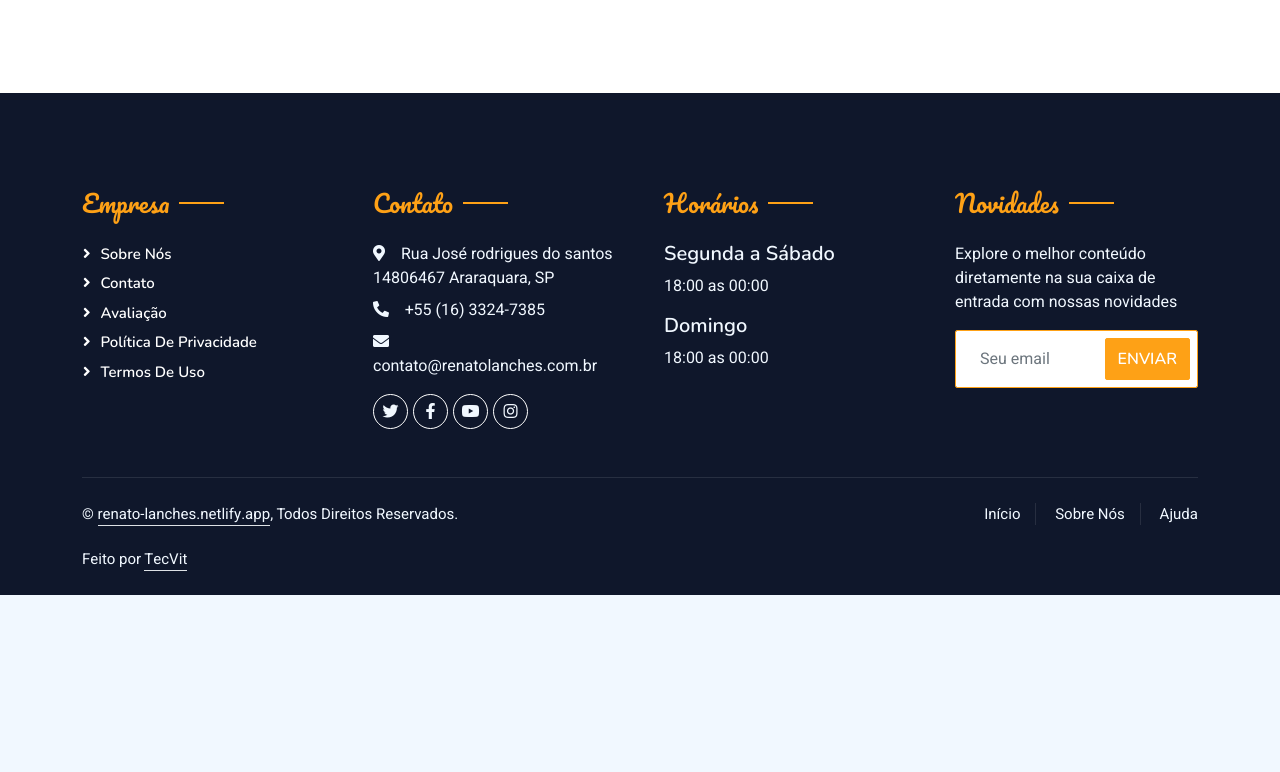
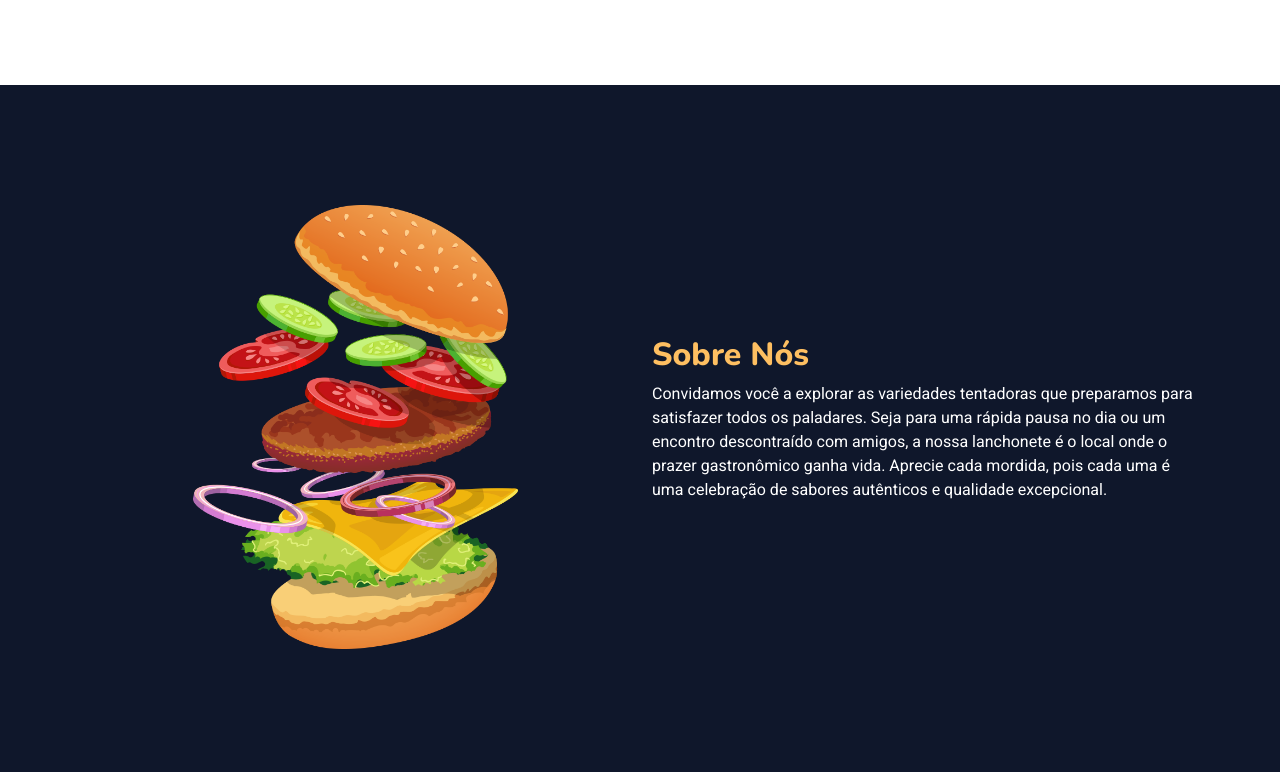
Before and after one commit to PixShopping/Freelancer, a plain HTML site: page about.html in a window 1280 px wide. Shown: the part 1030-1802 px from the top of the page. Before the commit the page ends 1625 px from the top, so only its background shows below. Drawn offline with nearby package versions, Linux system fonts and the light colour scheme.

Commit message:
atualizando about

```diff
--- a/about.html
+++ b/about.html
@@ -30,6 +30,54 @@
 
     <!-- Template Stylesheet -->
     <link href="css/style.css" rel="stylesheet">
+
+
+    <!-- CSS -->
+    <style scoped>
+
+        .about_section {
+            background: #0f172b;
+            padding: 100px 0px;
+            margin: 40px 0px 0px 0px;
+            display: flex;
+            align-items: center;
+        }
+
+        div.mt-5 {
+            margin-top: 0px !important;
+        }
+
+        .about_section .row {
+            display: flex;
+            align-items: center;
+            justify-content: center;
+        }
+
+        .about_section .col-md-6 {
+            margin: 20px 0px;
+        }
+
+        .about_section h2 {
+            color: #febf61;
+        }
+
+        .about_section p {
+            color: #fff;
+        }
+
+        .img-box {
+            width: 100%;
+            display: flex;
+            justify-content: center;
+        }
+
+        .img-box img {
+            width: 325px;
+            height: auto;
+        }
+
+    </style>
+
 </head>
 
 <body>
@@ -126,13 +174,40 @@
                                 </div>
                             </div>
                         </div>
-                        <a class="btn btn-primary py-3 px-5 mt-2" href="">Saiba Mais</a>
+                        <!--<a class="btn btn-primary py-3 px-5 mt-2" href="">Saiba Mais</a>-->
                     </div>
                 </div>
             </div>
         </div>
         <!-- About End -->
 
+        <section class="about_section layout_padding">
+            <div class="container">
+
+              <div class="row">
+                <div class="col-md-6 ">
+                  <div class="img-box">
+                    <img src="img/about-img.png" alt="">
+                  </div>
+                </div>
+                <div class="col-md-6">
+                  <div class="detail-box">
+                    <div class="heading_container">
+                      <h2>
+                        Sobre Nós
+                      </h2>
+                    </div>
+                    <p>
+                        Convidamos você a explorar as variedades tentadoras que preparamos para satisfazer todos os paladares. Seja para uma rápida pausa no dia ou um encontro descontraído com amigos, a nossa lanchonete é o local onde o prazer gastronômico ganha vida. Aprecie cada mordida, pois cada uma é uma celebração de sabores autênticos e qualidade excepcional.
+                    </p>
+                    <!--<a href="">
+                      Saiba Mais
+                    </a>-->
+                  </div>
+                </div>
+              </div>
+            </div>
+          </section>
 
 
         <!-- Footer Start -->
```
Also changed, not shown: img/about-img.png (added).
